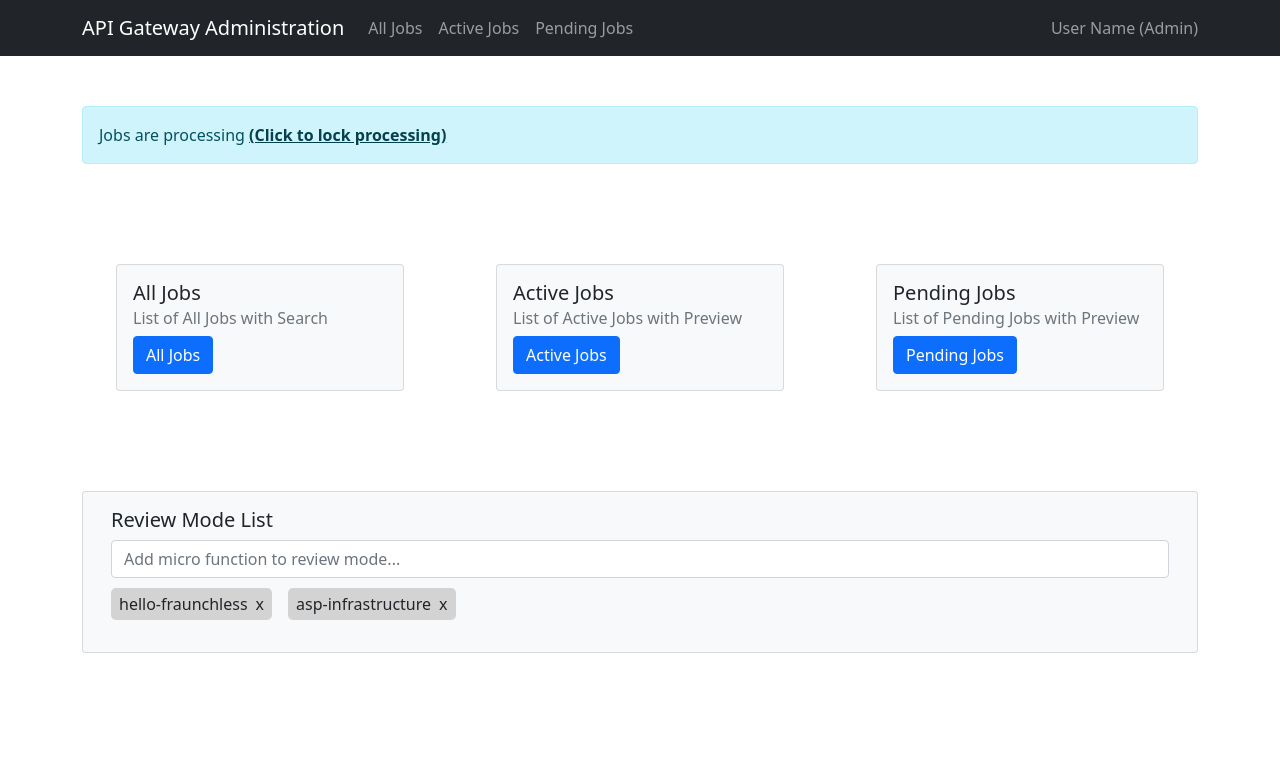
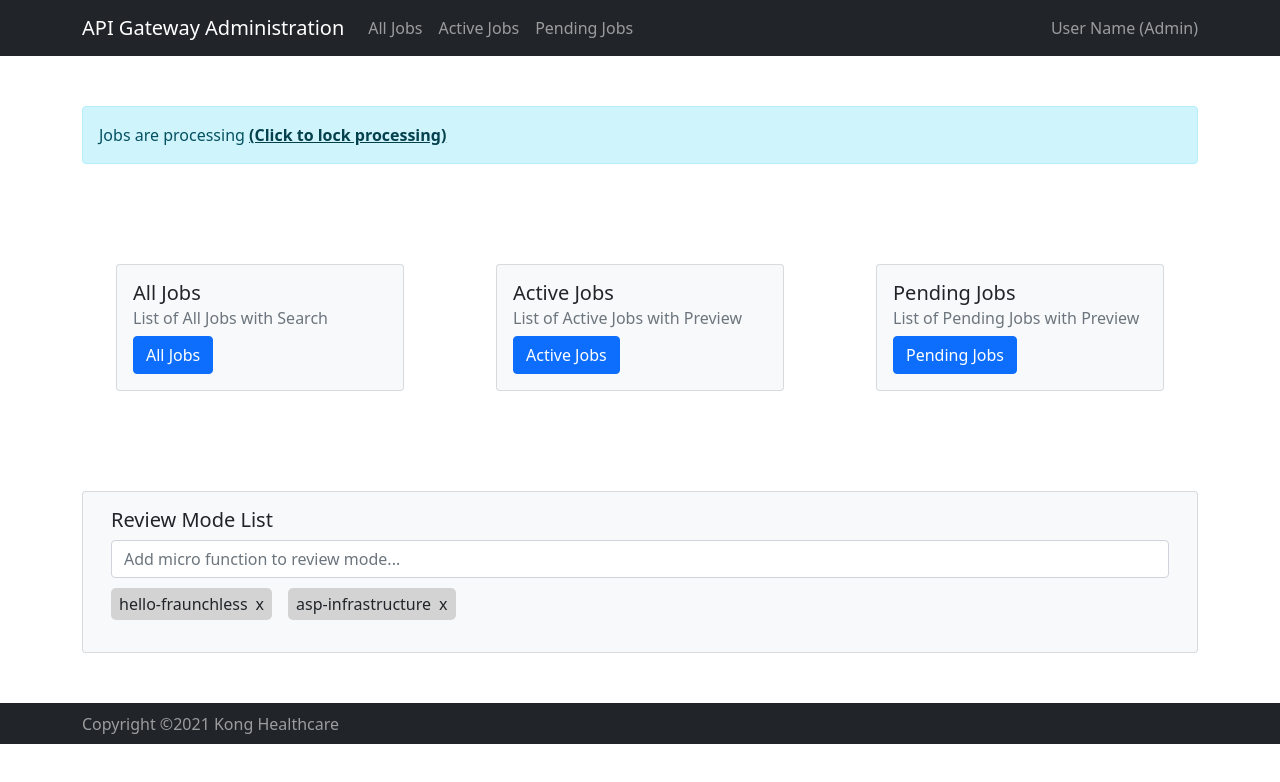
Before and after one commit to santosh-ch/apig-web, a React (Create React App) app: page /home in a window 1280 px wide. Shown: the top 782 px of the page. Built offline with nearby package versions, Linux system fonts and the light colour scheme.

Commit message:
Footer changes

```diff
--- a/src/App.js
+++ b/src/App.js
@@ -1,13 +1,15 @@
 import React from 'react';
 import './App.scss';
 import Header from './components/header';
-import Main from './components/main/main';
+import Main from './components/main';
+import Footer from './components/footer'
 
 function App() {
   return (
     <div className="App">
       <Header />
       <Main/>
+      <Footer/>
     </div>
   );
 }
--- /dev/null
+++ b/src/components/footer/footer.js
@@ -0,0 +1,13 @@
+import React from 'react';
+import { Navbar, Container } from 'react-bootstrap';
+import './footer.scss';
+
+const Footer = () => (
+	<Navbar bg="dark" variant="dark">
+		<Container className="footer">
+		<Navbar.Text>Copyright ©2021 Kong Healthcare</Navbar.Text>
+		</Container>
+	</Navbar>
+);
+
+export default Footer;
--- /dev/null
+++ b/src/components/footer/footer.scss
@@ -0,0 +1,3 @@
+.footer{
+    height: 25px;
+}
--- /dev/null
+++ b/src/components/footer/index.js
@@ -0,0 +1,3 @@
+import Footer from './footer';
+
+export default Footer;
--- a/src/components/home/home.scss
+++ b/src/components/home/home.scss
@@ -6,6 +6,9 @@
     margin-top: 50px;
 }
 
+.margin-bottom-50{
+  margin-bottom: 50px;
+}
 
 .review-mode-mfs-container {
     display: flex;
--- a/src/components/home/review-mode-list.js
+++ b/src/components/home/review-mode-list.js
@@ -20,7 +20,7 @@ const ReviewModeList = () => {
     }, [])
 
     return (<Container>
-        <Row className="margin-top-100">
+        <Row className="margin-top-100 margin-bottom-50">
             <Card bg="light">
                 <Card.Body>
                     <Card.Title>Review Mode List </Card.Title>
```
